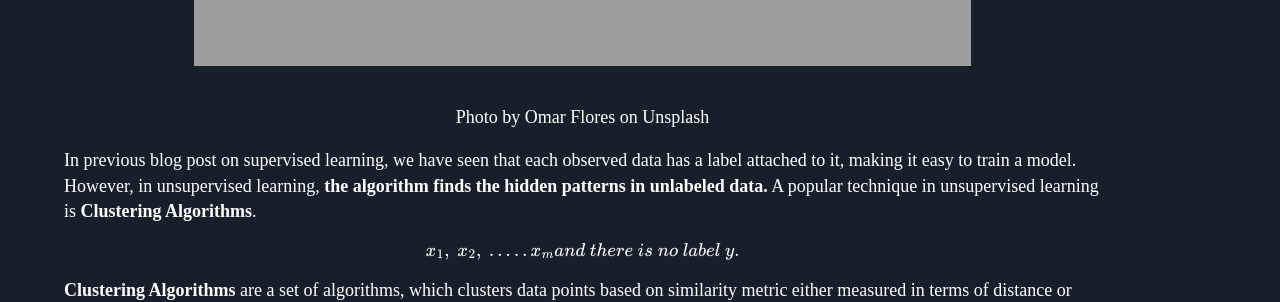
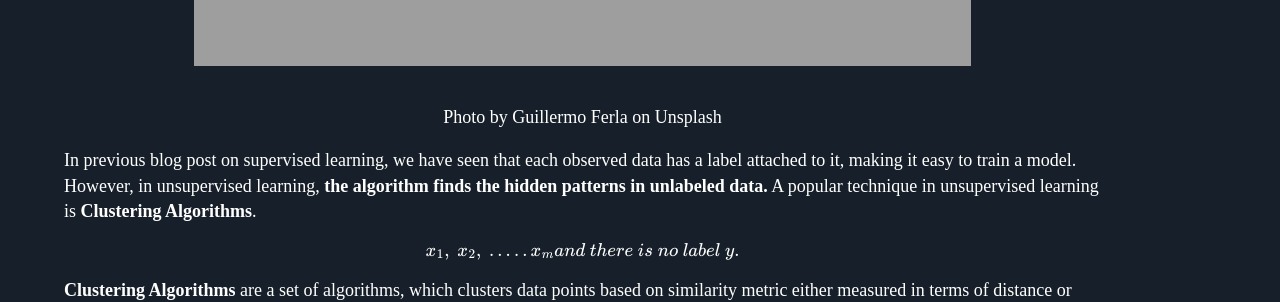
Before and after one commit to Mayurji/mayurji.github.io, a Jekyll site: the page built from _machine-learning/Unsupervised Learning.md, in a window 1280 px wide and 900 px high, scrolled down 661 px. Shown: the part 153-455 px from the top of the window. Built offline with Jekyll 4.4.1, drawn with Linux system fonts in a browser that asks for light colours; nearby versions of some CDN libraries; formulas are drawn with MathJax 3; comment, search, counter and statistics services are not loaded.

Commit message:
Update Unsupervised Learning.md

```diff
--- a/_machine-learning/Unsupervised Learning.md
+++ b/_machine-learning/Unsupervised Learning.md
@@ -7,9 +7,11 @@
 {% include mathjax.html %}
 
 <center>
-<img src="{{site.url}}/assets/images/ml/omar-flores-lQT_bOWtysE-unsplash.jpg"  style="zoom: 5%  background-color:#DCDCDC;" width="75%" height=auto/><br>
-<p>Photo by <a href="https://unsplash.com/@omarg247?utm_source=unsplash&utm_medium=referral&utm_content=creditCopyText">Omar Flores</a> on <a href="https://unsplash.com/s/photos/pattern?utm_source=unsplash&utm_medium=referral&utm_content=creditCopyText">Unsplash</a></p>
+<img src="{{site.url}}/assets/images/ml/guillermo-ferla-7D9QH-rUnq0-unsplash.jpg"  style="zoom: 5%  background-color:#DCDCDC;" width="75%" height=auto/><br>
+<p>Photo by <a href="https://unsplash.com/@gferla?utm_source=unsplash&utm_medium=referral&utm_content=creditCopyText">Guillermo Ferla</a> on <a href="https://unsplash.com/s/photos/cluster?utm_source=unsplash&utm_medium=referral&utm_content=creditCopyText">Unsplash</a></p>
 </center>
+
+
 
 In previous blog post on [supervised learning](https://mayurji.github.io/machine-learning/Supervised%20Learning), we have seen that each observed data has a label attached to it, making it easy to train a model. However, in unsupervised learning, **the algorithm finds the hidden patterns in unlabeled data.** A popular technique in unsupervised learning is **Clustering Algorithms**.
 <p>
```
